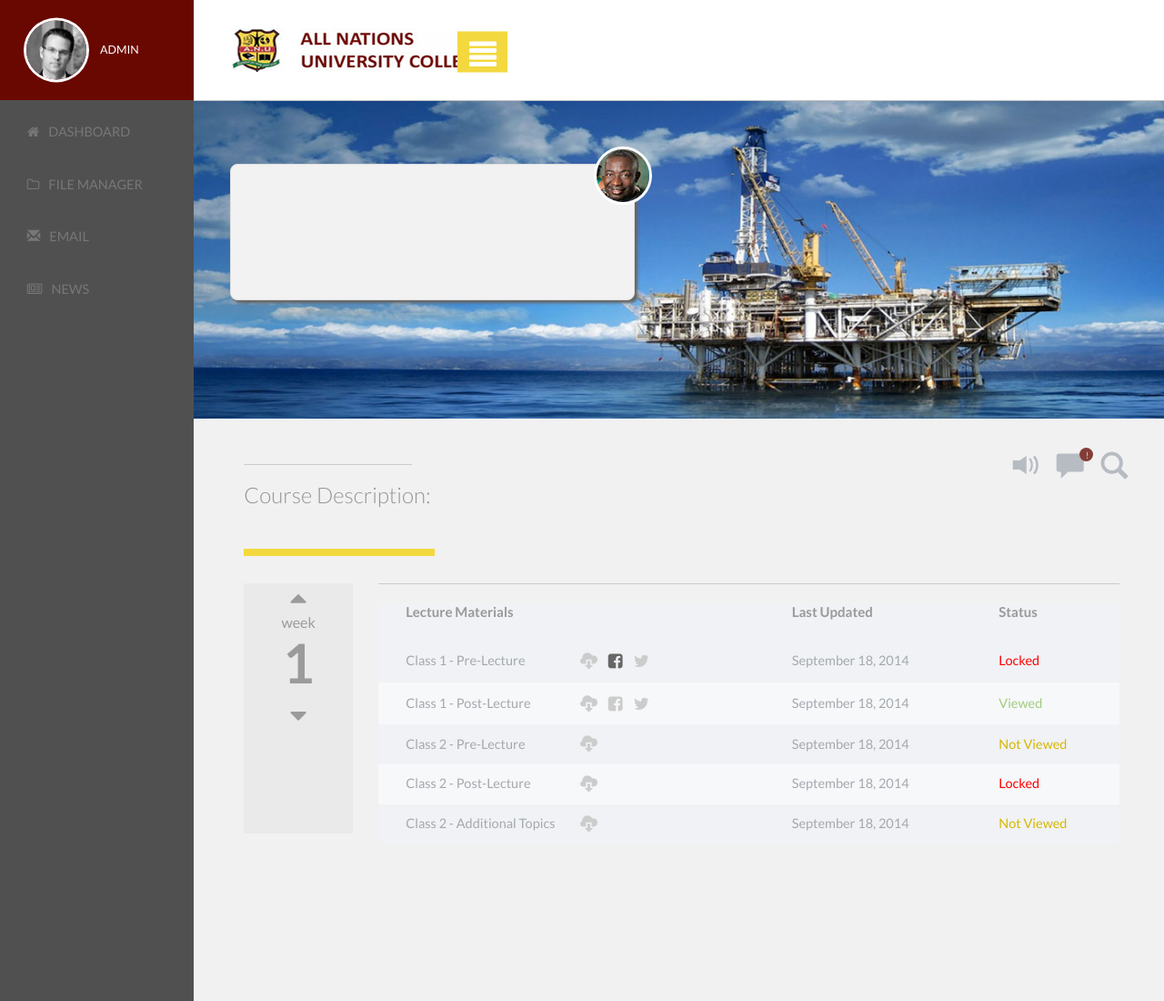
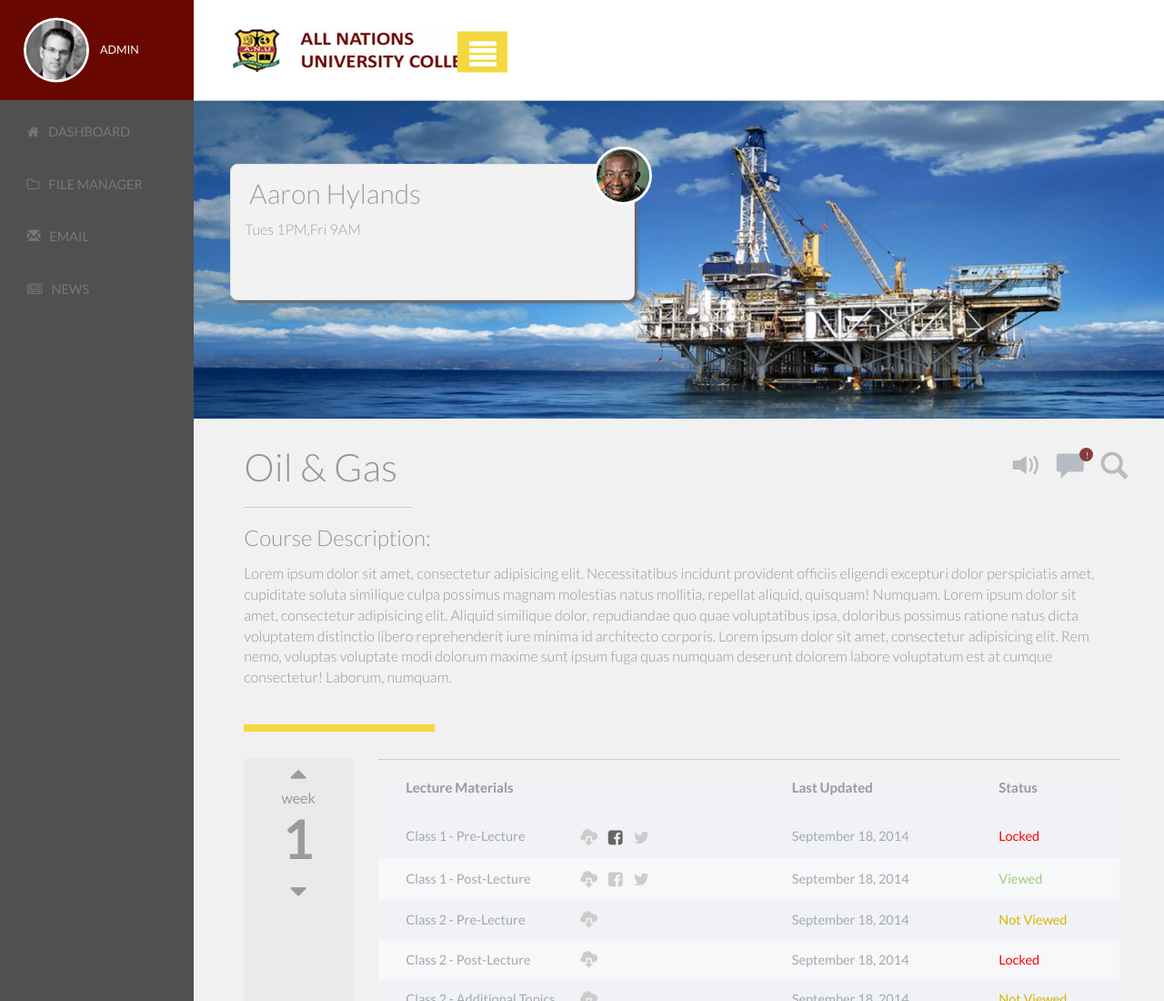
Before and after one commit to AaronHylands/A3_HW1_HylandsA, a plain HTML site: page index.html in a window 1280 px wide. Shown: the top 1100 px of the page at 91% size. Drawn offline with nearby package versions, Linux system fonts and the light colour scheme.

Commit message:
Sucessfully got AJAX working and partially implemented

```diff
--- a/data/classData.json
+++ b/data/classData.json
@@ -1,7 +1,7 @@
 {
     "coursename": "Oil & Gas",
     "coursecode": "BCU-1001",
-    "profname": "Fname Lname",
+    "profname": "Aaron Hylands",
     "classtime": ["Tues 1PM", "Fri 9AM"],
     "profimg": "eEdu_prof.jpg",
 
--- a/index.html
+++ b/index.html
@@ -133,10 +133,10 @@
               <article class="courseInfo">
 
                 <!-- REPLACE ALL OF THIS CONTENT WITH DATA FROM classData.js -->
-                <h2></h2>
+                <h2 class="courseNameSlot"></h2>
                 <hr>
                 <h3>Course Description:</h3>
-                <p></p>
+                <p class="courseDescSlot"></p>
                 <!-- END DYNAMIC DATA -->
               </article>
             </div>
--- a/js/main.js
+++ b/js/main.js
@@ -5,6 +5,17 @@
     .then(res => res.json())
     .then(data => {
         console.log(data);
+        let profNameSlot = document.querySelector(".text-primary"),
+            classTimeSlot = document.querySelector(".list-inline"),
+            courseDescSlot = document.querySelector(".courseDescSlot"),
+            courseNameSlot = document.querySelector(".courseNameSlot");
+
+        profNameSlot.textContent = data.profname;
+        classTimeSlot.textContent = data.classtime;
+        courseDescSlot.textContent = data.coursedesc;
+        courseNameSlot.textContent = data.coursename;
+
+
 
         // handleData
         // here's where you would call the function that puts the pieces on the page
```
